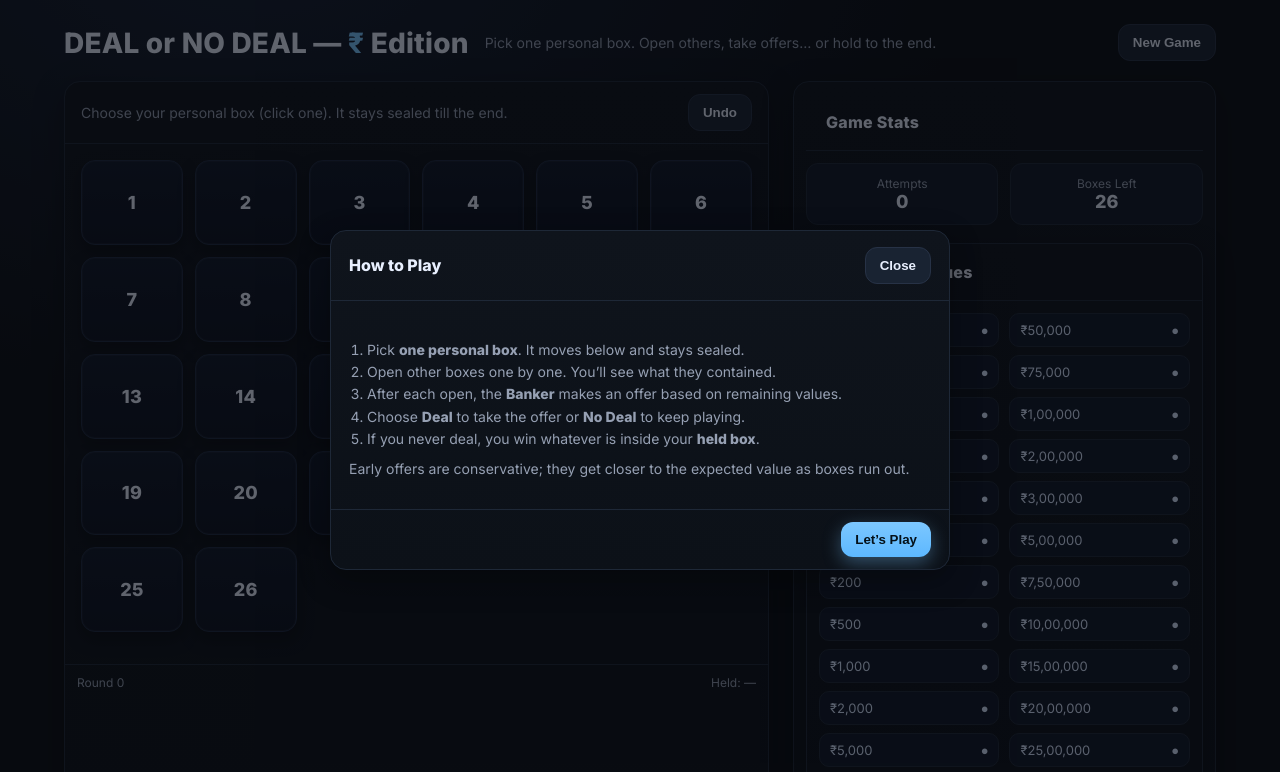
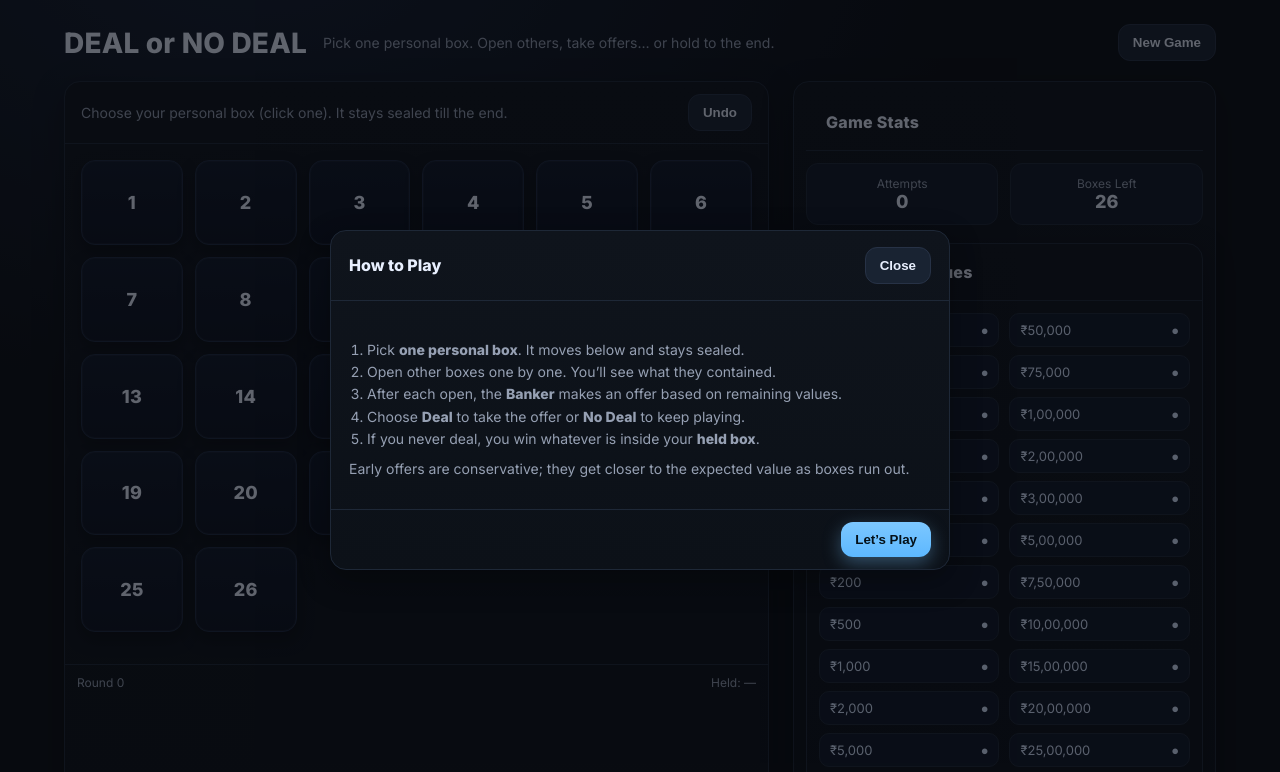
Before and after one commit to its-rajesh/dealnodeal, a plain HTML site: page index.html in a window 1280 px wide. Shown: the top 772 px of the page. Drawn offline with Linux system fonts and the light colour scheme.

Commit message:
Update index.html

```diff
--- a/index.html
+++ b/index.html
@@ -82,7 +82,7 @@
   <canvas id="confetti"></canvas>
   <div class="app">
     <header>
-      <div class="logo">DEAL or NO DEAL — <span style="color:var(--accent)">₹</span> Edition</div>
+      <div class="logo">DEAL or NO DEAL</div>
       <div class="sub">Pick one personal box. Open others, take offers… or hold to the end.</div>
       <div style="flex:1"></div>
       <button id="newGameBtn" class="btn secondary">New Game</button>
```
